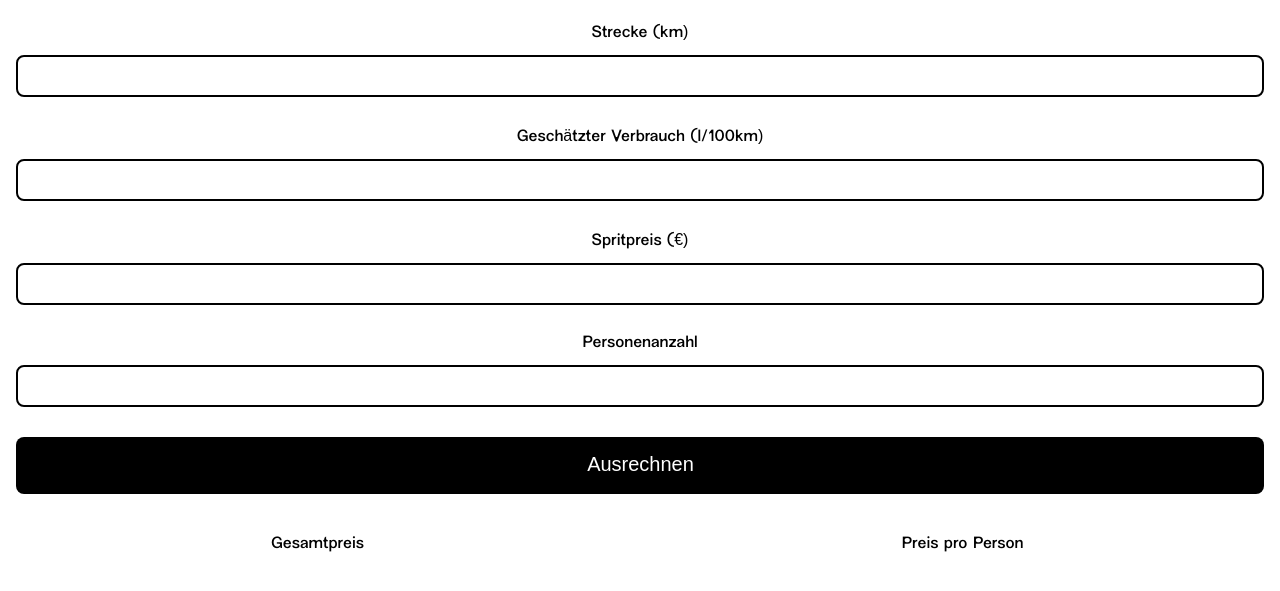
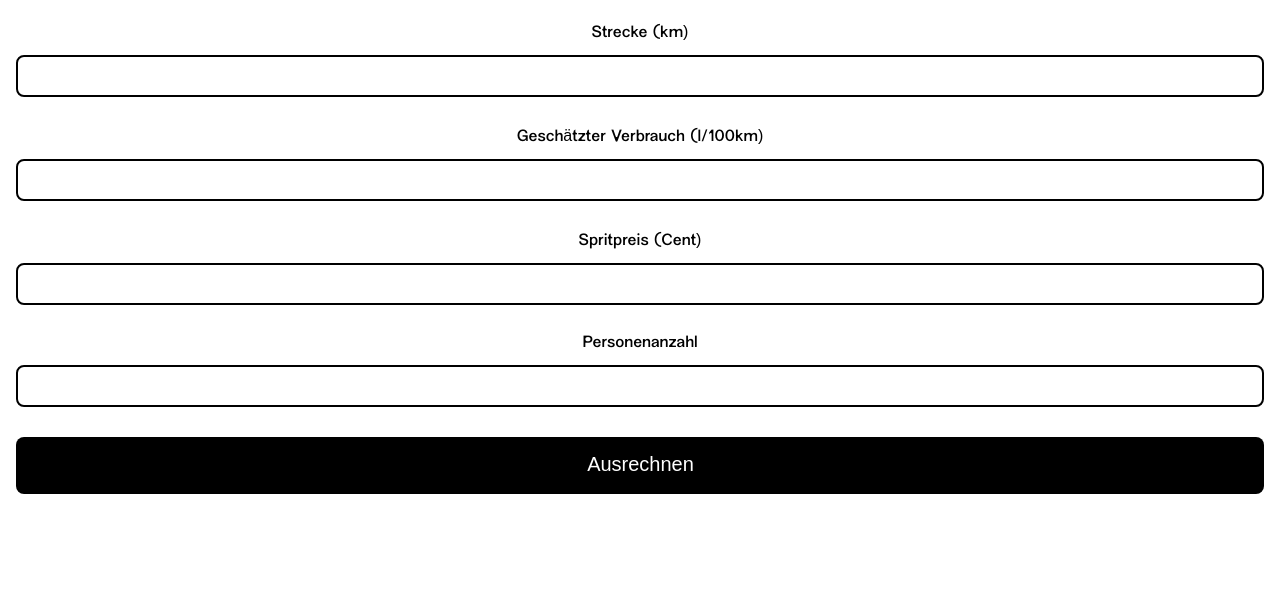
Before and after one commit to niclasstengel/Spritkostenrechner, a plain HTML site: page index.html in a window 1280 px wide. Both pictures are taken after a click on the button "Ausrechnen". Shown: the part 115-706 px from the top of the page. Drawn offline with Linux system fonts and the light colour scheme.

Commit message:
update -decimals

```diff
--- a/index.html
+++ b/index.html
@@ -35,23 +35,21 @@
     <div class="input-container">
         <div class="input-set">
             <label class="input-label" for="distance">Strecke (km)</label>
-            <input class="input-field" type="text" id="distance" placeholder=""
-                oninput="this.value = this.value.replace(/[^0-9,.]/g, '');" inputmode="numeric">
+            <input class="input-field" type="text" id="distance" placeholder=""oninput="this.value = this.value.replace(/[^0-9,.]/g, '');" inputmode="numeric">
         </div>
         <div class="input-set">
             <label class="input-label" for="distance">Geschätzter Verbrauch (l/100km)</label>
-            <input class="input-field" type="text" id="consumption" placeholder=""
-                oninput="this.value = this.value.replace(/[^0-9,.]/g, '');" inputmode="numeric">
+            <input class="input-field" type="text" id="consumption" placeholder=""oninput="this.value = this.value.replace(/[^0-9,.]/g, '');" inputmode="numeric">
         </div>
         <div class="input-set">
-            <label class="input-label" for="distance">Spritpreis (€)</label>
-            <input class="input-field" type="text" id="price" placeholder=""
-                oninput="this.value = this.value.replace(/[^0-9,.]/g, '');" inputmode="numeric">
+            <label class="input-label" for="distance">Spritpreis (Cent)</label>
+            <!-- <input class="input-field" type="text" id="price" placeholder=""oninput="this.value = this.value.replace(/[^0-9,.]/g, '');" inputmode="numeric"> -->
+            <!-- <input type="number" min="0.00" max="100.00" step="0.01" class="detailsInput" id="price" name="price" placeholder="Enter Price" oninput="formatPriceInput(this)"> -->
+            <input class="input-field" type="number" min="0.00" max="100.00" step="0.01" id="price" name="price" placeholder="" oninput="formatPriceInput(this)">
         </div>
         <div class="input-set">
             <label class="input-label" for="distance">Personenanzahl</label>
-            <input class="input-field" type="text" id="persons" placeholder=""
-                oninput="this.value = this.value.replace(/[^0-9,.]/g, '');" inputmode="numeric">
+            <input class="input-field" type="text" id="persons" placeholder=""oninput="this.value = this.value.replace(/[^0-9,.]/g, '');" inputmode="numeric">
         </div>
         <button onclick="calculateCost()">Ausrechnen</button>
     </div>
--- a/script.js
+++ b/script.js
@@ -1,58 +1,65 @@
-var isButtonClicked = false;
+function formatPriceInput(inputElement) {
+    // Entferne den Dezimalpunkt aus dem eingegebenen Wert
+    var actualValue = inputElement.value.replace('.', '');
 
-function scrollToResults() {
-    var resultsContainer = document.getElementById('results');
-    resultsContainer.scrollIntoView({ behavior: 'smooth' });
+    // Interpretiere den Wert als Ganzzahl und teile durch 100
+    var parsedValue = parseInt(actualValue) / 100;
+
+    // Überprüfe, ob der eingegebene Wert 0 ist
+    if (parsedValue === 0 || parsedValue === 0.0) {
+        inputElement.value = '0.00';
+    } else {
+        // Formatieren Sie den Wert mit zwei Dezimalstellen
+        inputElement.value = parsedValue.toFixed(2);
+    }
+
+    // Fügen Sie die 'input-field'-Klasse wieder hinzu
+    inputElement.classList.add('input-field');
 }
 
-function formatPriceInput(inputElement) {
-    var value = inputElement.value.replace(',', '.');
-
-    // Füge das Komma ein, wenn die erste Ziffer eingegeben wird
-    if (value.length === 1) {
-        inputElement.value = '0' + value;
-    } else if (value.length > 1) {
-        // Füge das Komma ein, wenn mehr als eine Ziffer vorhanden ist
-        inputElement.value = value.slice(0, -2) + '.' + value.slice(-2);
-    }
-}
-
-
+// Ändere deine calculateCost-Funktion wie folgt
 function calculateCost() {
     // Get input values
     var distance = parseFloat(document.getElementById("distance").value.replace(',', '.'));
     var consumption = parseFloat(document.getElementById("consumption").value.replace(',', '.'));
-    var priceInput = document.getElementById("price");
-    formatPriceInput(priceInput);
-    var price = parseFloat(priceInput.value.replace(',', '.'));
+
+    // Hier die Rohdaten (ohne Formatierung) des Preises erhalten
+    var rawPrice = document.getElementById("price").value;
+
+    // Konvertiere die Rohdaten in eine Dezimalzahl
+    var price = parseFloat(rawPrice);
+
+    // Teile den eingegebenen Wert durch 100 (wie in deinem vorherigen Code)
+    price /= 100;
+
     var persons = parseFloat(document.getElementById("persons").value.replace(',', '.'));
 
-    // Check if any input is empty
-    if (distance === "" || consumption === "" || price === "") {
+    // Überprüfe, ob alle Eingaben gültige Zahlen sind
+    if (isNaN(distance) || isNaN(consumption) || isNaN(price) || isNaN(persons)) {
         alert("Bitte fülle alle Felder aus.");
         return;
     }
 
-    // Calculate total cost
+    // Berechne den Gesamtpreis
     var totalCost = (consumption / 100) * distance * price;
 
-    // Calculate cost per person
+    // Berechne den Preis pro Person
     var personCost = totalCost / persons;
 
     // Variablen am Anfang der Funktion deklarieren
-    var isTotalCostCalculated = totalCost !== undefined && !isNaN(totalCost);
-    var isPersonCostCalculated = personCost !== undefined && !isNaN(personCost);
+    var isTotalCostCalculated = !isNaN(totalCost);
+    var isPersonCostCalculated = !isNaN(personCost);
 
     isButtonClicked = true;
 
-    // Display results
+    // Zeige die Ergebnisse an
     var totalCostElement = document.getElementById("totalCost");
     var personCostElement = document.getElementById("personCost");
     var resultsContainer = document.getElementById("results");
 
     // Überprüfe, ob ein Ergebnis vorhanden ist
-    isTotalCostCalculated = totalCost !== undefined && !isNaN(totalCost);
-    isPersonCostCalculated = personCost !== undefined && !isNaN(personCost);
+    isTotalCostCalculated = !isNaN(totalCost);
+    isPersonCostCalculated = !isNaN(personCost);
 
     resultsContainer.classList.toggle('results-shown', isButtonClicked);
 
@@ -61,9 +68,3 @@ function calculateCost() {
     personCostElement.innerText = isPersonCostCalculated ? personCost.toLocaleString('de-DE', { minimumFractionDigits: 2, maximumFractionDigits: 2 }) + " €" : "";
     scrollToResults();
 }
-
-// Füge das Formatieren-Event für das Price-Input hinzu
-var priceInput = document.getElementById("price");
-priceInput.addEventListener('input', function () {
-    formatPriceInput(priceInput);
-});
```
